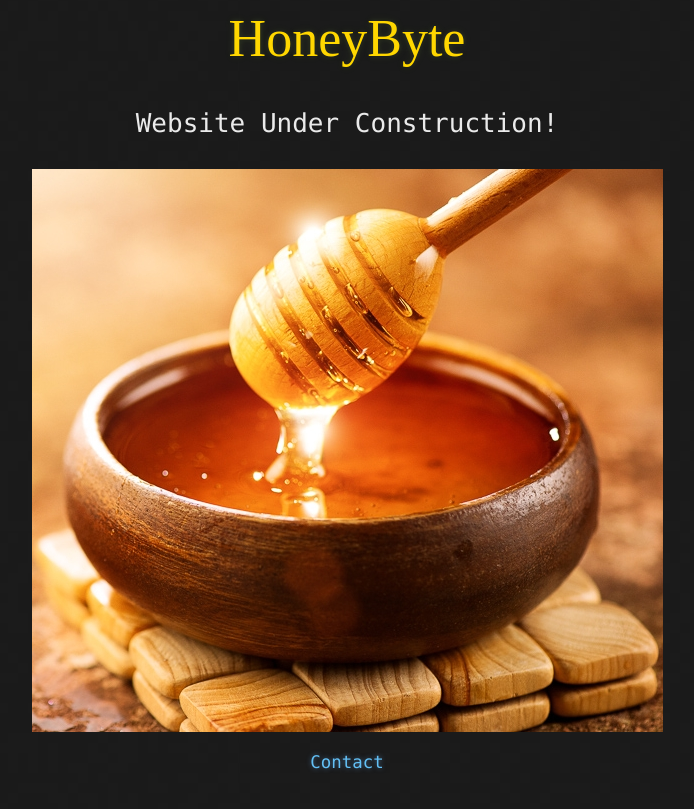
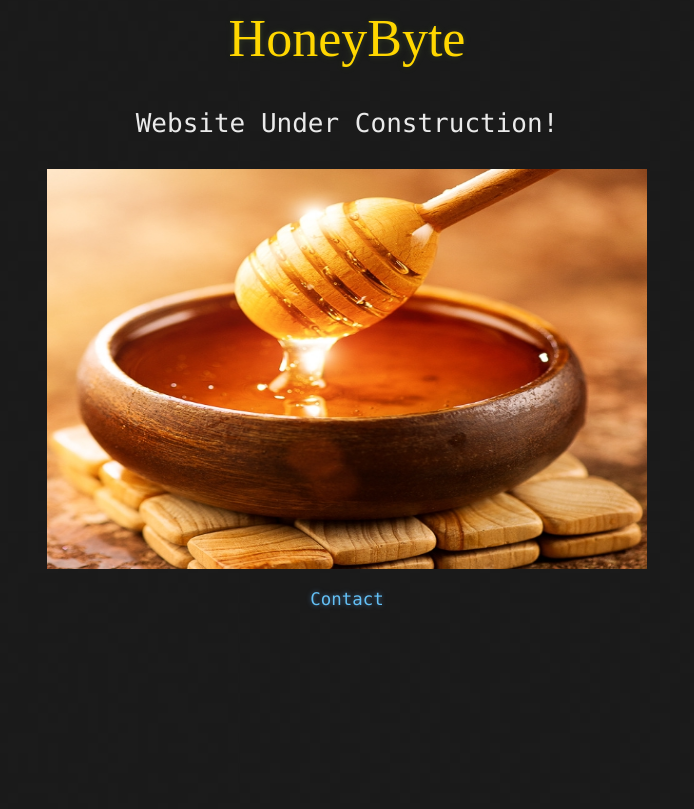
Before and after one commit to suhailhbc/HoneyByte, a Jekyll site: the page index.html, which Jekyll copies as it is, in a window 1280 px wide. Shown: the top 809 px of the page, without its empty margins (293-987 px from the left). Built offline with Jekyll 4.4.1, drawn with Linux system fonts in a browser that asks for light colours.

Commit message:
Optimizing for mobile 3

```diff
--- a/index.html
+++ b/index.html
@@ -14,7 +14,7 @@
 <body>
   <a href="/" style="text-decoration:none;"><center><h1>HoneyByte</h1></center></a>
   <p align="center">Website Under Construction!<p>
-  <center><img src="assets/images/HoneyByte.jpg"></center>
+  <center><img src="assets/images/HoneyByte.jpg" width=600 height=400></center>
   <h6><p align="center"><a href="mailto:suhail.honeybyte@gmail.com" target="_blank" style="text-decoration:none;">Contact</a></p></h6>
 </body>
 </html>
```
